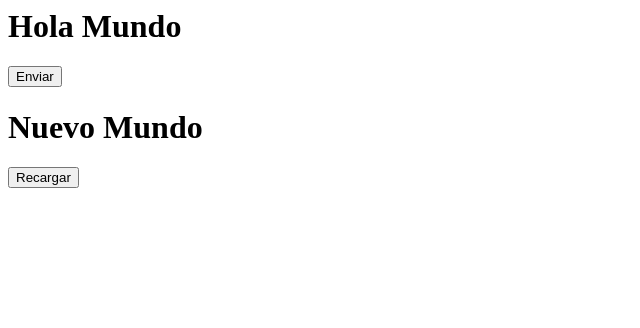
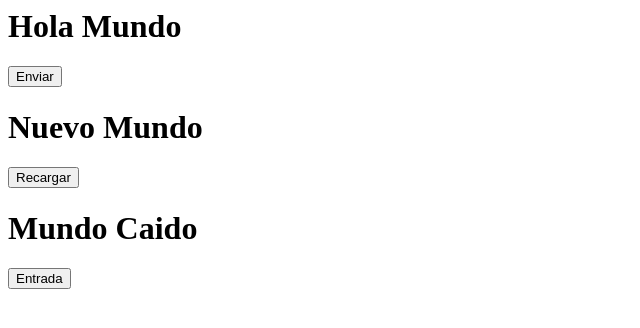
Before and after one commit to MarcelFas/daw2025Fab, a plain HTML site: page index.html in a window 1280 px wide. Shown: the whole page, without its empty margins (0-640 px from the left). Drawn offline with Linux system fonts and the light colour scheme.

Commit message:
mundo nuevo

```diff
--- a/index.html
+++ b/index.html
@@ -9,6 +9,10 @@
         <h1>Nuevo Mundo</h1>
         <button>Recargar</button>
     </body>
+    <body>
+        <h1>Mundo Caido</h1>
+        <input type="Button" value="Entrada">
+    </body>
     <footer>
 
     </footer>
```
